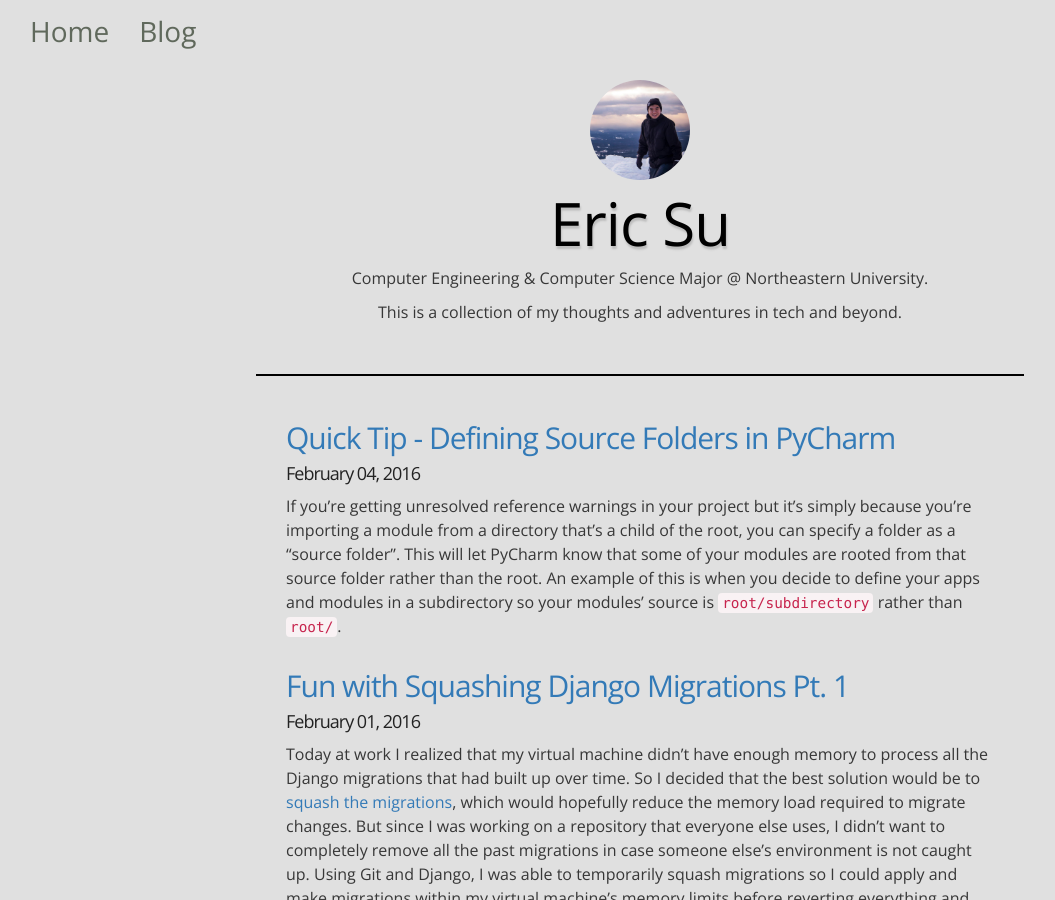
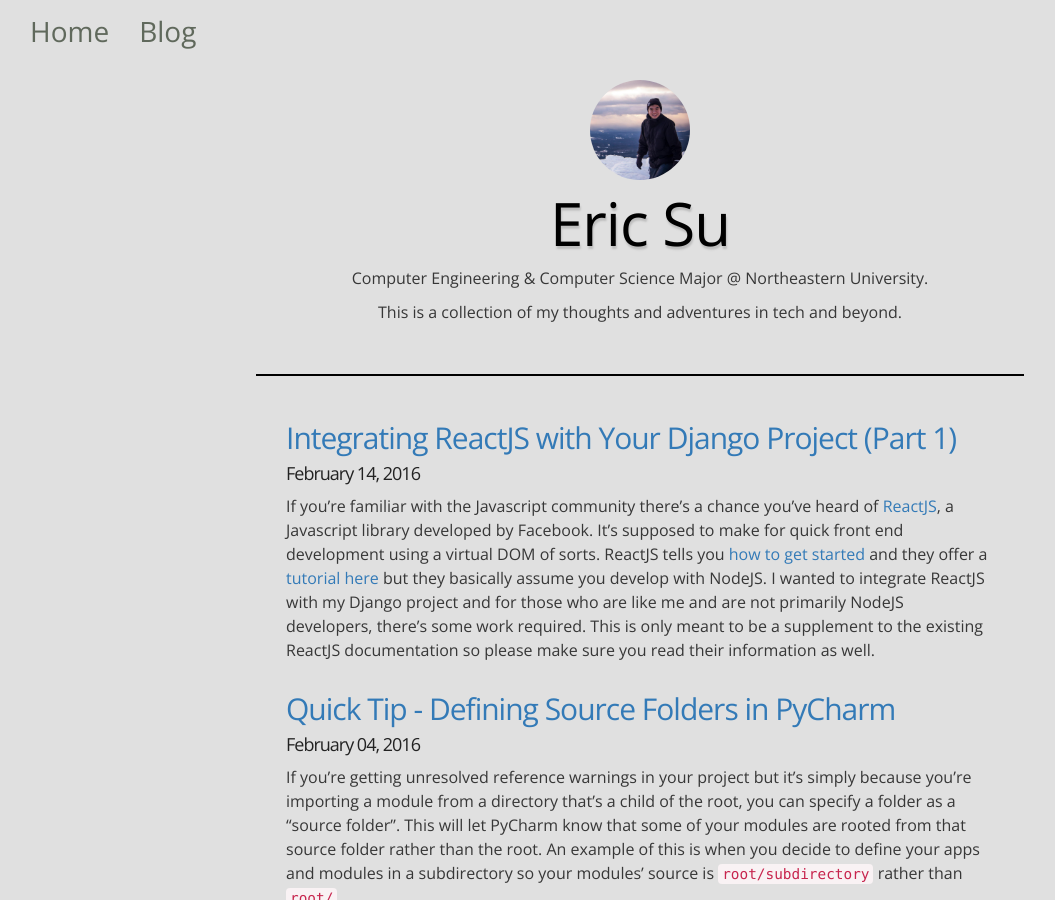
Before and after one commit to eric-cc-su/eric-cc-su.github.io, a Jekyll site: the page built from blog/index.html, in a window 1280 px wide and 900 px high. Shown: the whole window, without its empty margins (0-1055 px from the left). Built offline with Jekyll 4.4.1, drawn with Linux system fonts in a browser that asks for light colours; the list of posts is cut into pages by our own code; some of the changed text lies outside the part shown.

Commit message:
Integrating ReactJS with Django Part 1

```diff
--- a/_data/tags.yml
+++ b/_data/tags.yml
@@ -160,3 +160,6 @@
 
 - slug: pycharm
   name: Pycharm
+
+- slug: reactjs
+  name: Reactjs
--- /dev/null
+++ b/_posts/2016-02-14-reactjs-with-django.md
@@ -0,0 +1,71 @@
+---
+title: Integrating ReactJS with Your Django Project (Part 1)
+category: tech
+tags: [python, django, web-development, reactjs]
+---
+
+If you're familiar with the Javascript community there's a chance you've heard of [ReactJS](https://facebook.github.io/react/),
+a Javascript library developed by Facebook. It's supposed to make for quick front end development using a virtual DOM of sorts.
+ReactJS tells you [how to get started](https://facebook.github.io/react/docs/getting-started.html)
+and they offer a [tutorial here](https://facebook.github.io/react/docs/tutorial.html) but they basically assume you
+develop with NodeJS. I wanted to integrate ReactJS with my Django project and for those who are like me and are not
+primarily NodeJS developers, there's some work required. This is only meant to be a supplement to the existing ReactJS
+documentation so please make sure you read their information as well.
+
+## Getting Started
+
+I decided to go the recommended route and install [NodeJS](https://nodejs.org/en/) and the
+[webpack module bundler](https://webpack.github.io/). You can install webpack globally, but it is also
+important to install webpack as a dependency for your project. Since my project is a Django project at heart,
+I opted to install all JS dependencies in my static directory so it's out of the way. By installing NodeJS, a
+`node_modules` directory and a `package.json` file should've been created for you. Simply make sure you're in your
+static directory before running:
+
+`npm install webpack --save-dev`
+
+You will also want to install ReactJS and a couple more packages. To do so, run the following command:
+
+`npm install --save react react-dom babel-core babel-loader babel-preset-react`
+
+You may notice that this is similar to ReactJS's documentation to install React. However I added babel-core
+and babel-loader since we will need it for our webpack configuration.
+
+**BEFORE** you run the command `webpack`, you will need to create
+the file `webpack.config.js` in your static directory (or whichever directory is the parent of `node_modules`) as follows
+(courtesy of [egghead.io](https://egghead.io/lessons/react-building-a-react-js-app-up-and-running-with-react-and-webpack)):
+
+    module.exports = {
+        entry: "./app/components/Main.js",
+        output: {
+            filename: "public/bundle.js"
+        },
+        module: {
+            loaders: [
+                {
+                    test: /\.jsx?$/,
+                    exclude: /(node_modules|bower_components)/,
+                    loader: 'babel',
+                    query: {
+                        presets: ['react']
+                    }
+                }
+            ]
+        }
+    }
+
+You will notice we mentioned two files in our configuration, the entry and the output (`./app/components/Main.js` and
+`public/bundle.js` respectively). You will not be creating the output file, but you will need to create the entry file.
+In your entry file you can put in ReactJS's "Getting Started" code:
+
+    // main.js
+    var React = require('react');
+    var ReactDOM = require('react-dom');
+
+    ReactDOM.render(
+      <h1>Hello, world!</h1>,
+      document.getElementById('example')
+    );
+
+Now that you have your entry file set up, you can run the command `webpack` and your ReactJS bundle should be assembled.
+ You're now all set up to start using ReactJS in your project! Look for part 2 to learn about how I adapted the tutorial
+ code to work with a Django/Python back-end.
```
Also changed, not shown: blog/tag/reactjs.md (added, +5 -0 lines).
